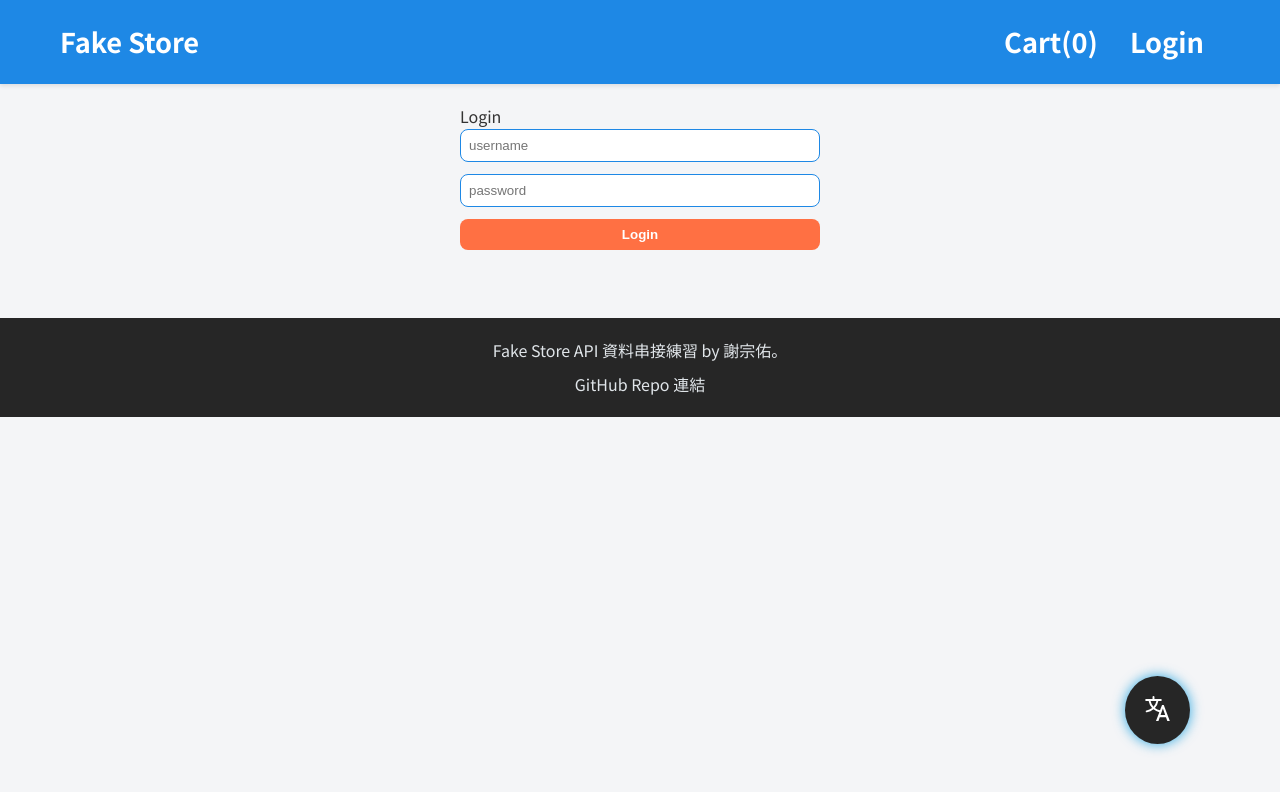
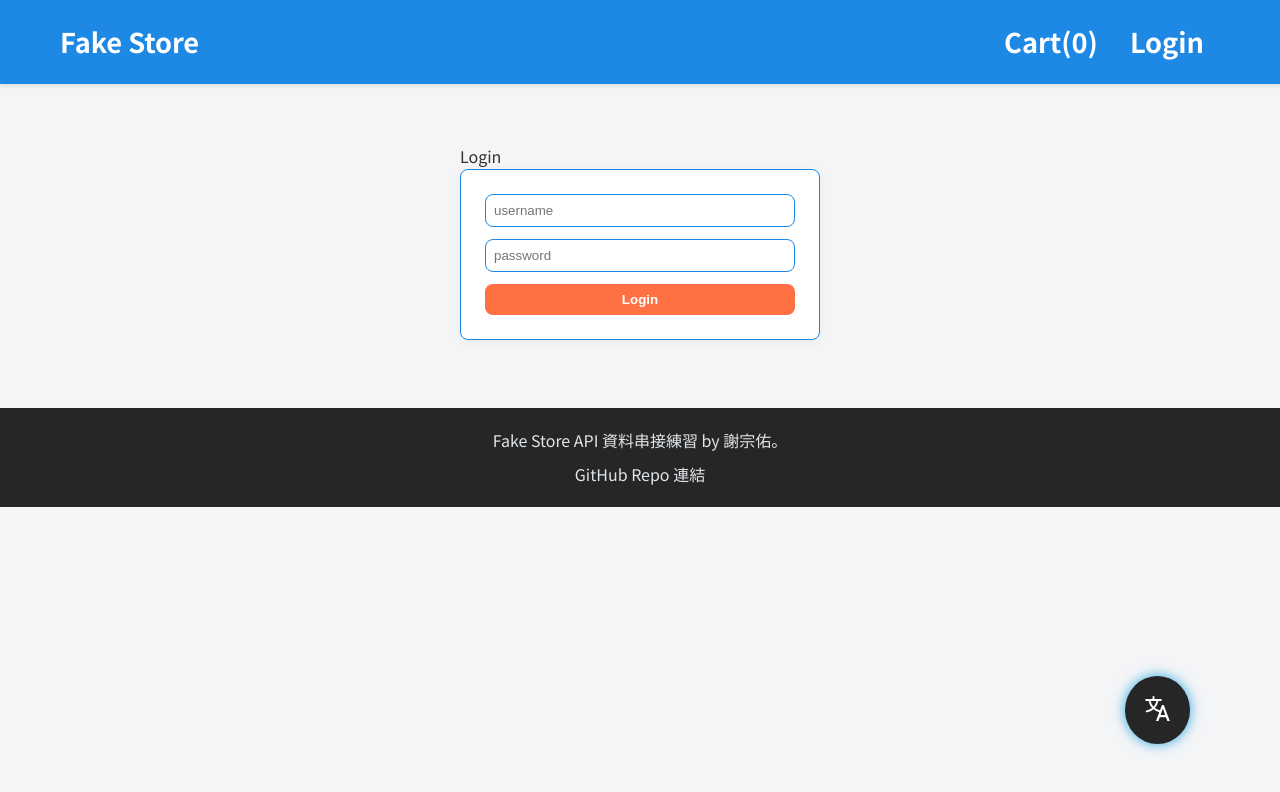
Before and after one commit to happyloa/nuxt-fakestoreapi, a Nuxt app: page /login in a window 1280 px wide. Shown: the top 792 px of the page. Built offline with nearby package versions, Linux system fonts and the light colour scheme; a web font is replaced by a local one.

Commit message:
style: polish login, cart and product pages

```diff
--- a/components/AppHeader.vue
+++ b/components/AppHeader.vue
@@ -12,6 +12,7 @@ const auth = useAuthStore();
       <NuxtLink to="/">Fake Store</NuxtLink>
       <div class="links">
         <NuxtLink to="/cart">Cart({{ cart.count }})</NuxtLink>
+        <span v-if="auth.user" class="user">Hi, {{ auth.user.username }}</span>
         <NuxtLink v-if="!auth.user" to="/login">Login</NuxtLink>
         <button v-else @click="auth.logout" class="logout">Logout</button>
       </div>
@@ -56,6 +57,11 @@ header a:hover {
   gap: 16px;
 }
 
+.user {
+  font-weight: 700;
+  margin-right: 8px;
+}
+
 .logout {
   background: none;
   border: none;
--- a/pages/cart.vue
+++ b/pages/cart.vue
@@ -2,6 +2,13 @@
 import { useCartStore } from "~/stores/cart";
 import { useAuthStore } from "~/stores/auth";
 import { onMounted } from 'vue';
+
+useSeoMeta({
+  title: 'Cart | Fake Store',
+  ogTitle: 'Cart | Fake Store',
+  description: 'View items in your shopping cart.',
+  ogDescription: 'View items in your shopping cart.',
+});
 
 const cart = useCartStore();
 const auth = useAuthStore();
@@ -13,9 +20,9 @@ onMounted(() => {
 </script>
 
 <template>
-  <main class="container">
-    <h1>Cart</h1>
-    <div v-if="cart.items.length">
+<main class="container">
+  <h1>Cart</h1>
+  <div v-if="cart.items.length" class="card">
       <ul class="list">
         <li v-for="item in cart.items" :key="item.id" class="item">
           <img :src="item.image" :alt="item.title" />
@@ -34,7 +41,7 @@ onMounted(() => {
 <style scoped>
 .container {
   max-width: 800px;
-  margin: 0 auto;
+  margin: 40px auto;
   padding: 20px;
 }
 .list {
@@ -47,6 +54,8 @@ onMounted(() => {
   justify-content: space-between;
   margin-bottom: 12px;
   gap: 12px;
+  padding: 12px;
+  border-bottom: 1px solid #ddd;
 }
 .item img {
   width: 50px;
@@ -78,4 +87,12 @@ onMounted(() => {
 .clear:hover {
   background: #ff5722;
 }
+
+.card {
+  background: #fff;
+  border: 1px solid var(--primary);
+  border-radius: var(--radius);
+  padding: 24px;
+  box-shadow: 0 2px 8px rgba(0, 0, 0, 0.06);
+}
 </style>
--- a/pages/login.vue
+++ b/pages/login.vue
@@ -2,6 +2,13 @@
 import { useAuthStore } from "~/stores/auth";
 import { useCartStore } from "~/stores/cart";
 import { ref } from 'vue';
+
+useSeoMeta({
+  title: 'Login | Fake Store',
+  ogTitle: 'Login | Fake Store',
+  description: 'Login to manage your cart and orders.',
+  ogDescription: 'Login to manage your cart and orders.',
+});
 
 const auth = useAuthStore();
 const cart = useCartStore();
@@ -16,13 +23,13 @@ const submit = async () => {
 </script>
 
 <template>
-  <main class="container">
-    <h1>Login</h1>
-    <form @submit.prevent="submit" class="form">
+<main class="container">
+  <h1>Login</h1>
+  <form @submit.prevent="submit" class="form card">
       <input v-model="username" placeholder="username" />
       <input type="password" v-model="password" placeholder="password" />
       <button type="submit" :disabled="auth.loading">Login</button>
-    </form>
+  </form>
     <p v-if="auth.error" class="error">{{ auth.error }}</p>
   </main>
 </template>
@@ -30,13 +37,21 @@ const submit = async () => {
 <style scoped>
 .container {
   max-width: 400px;
-  margin: 0 auto;
+  margin: 40px auto;
   padding: 20px;
 }
 .form {
   display: flex;
   flex-direction: column;
   gap: 12px;
+}
+
+.card {
+  background: #fff;
+  border: 1px solid var(--primary);
+  border-radius: var(--radius);
+  padding: 24px;
+  box-shadow: 0 2px 8px rgba(0, 0, 0, 0.06);
 }
 input {
   padding: 8px;
--- a/pages/product/[id].vue
+++ b/pages/product/[id].vue
@@ -37,7 +37,7 @@ useSeoMeta({
   <!-- 主內容區域 -->
   <main class="container">
     <!-- 當 product 有資料時顯示商品詳情 -->
-    <section v-if="product" class="product-details">
+    <section v-if="product" class="product-details card">
       <!-- 顯示商品標題 -->
       <h1>{{ product.title }}</h1>
       <!-- 顯示商品圖片，使用 alt 描述圖片 -->
@@ -134,4 +134,12 @@ useSeoMeta({
 .add:hover {
   background: #ff5722;
 }
+
+.card {
+  background: #fff;
+  border: 1px solid var(--primary);
+  border-radius: var(--radius);
+  padding: 24px;
+  box-shadow: 0 2px 8px rgba(0, 0, 0, 0.06);
+}
 </style>
```
